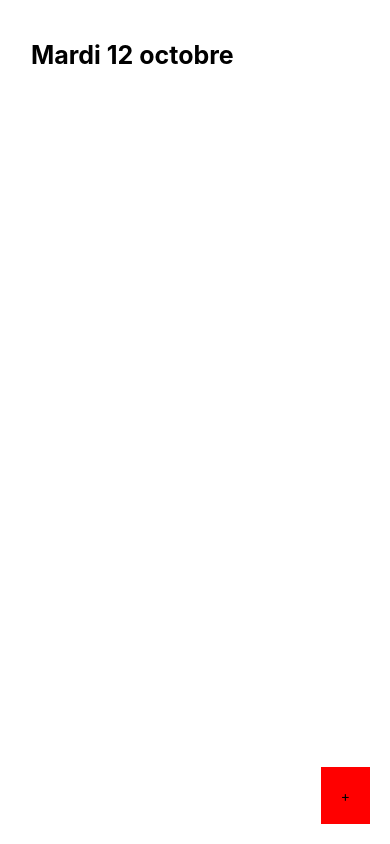
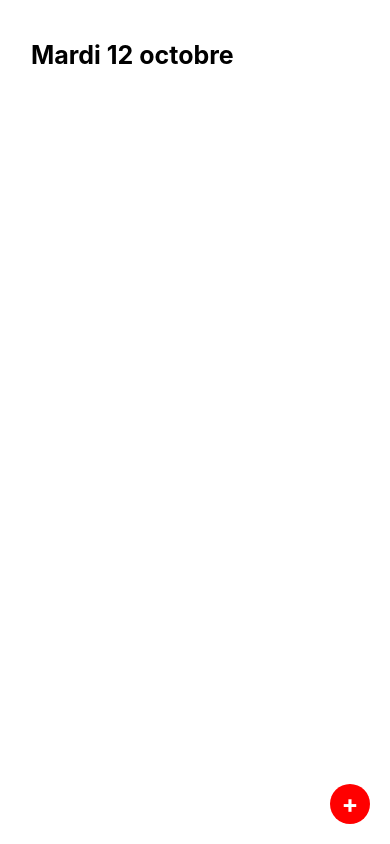
Before and after one commit to JulienMulle/todolist, a React Native app: screen / in a window 390 px wide. Built offline with nearby package versions, Linux system fonts and the light colour scheme.

Commit message:
dpl du bouton dans un component

```diff
--- /dev/null
+++ b/src/components/FloattingBtn/index.js
@@ -0,0 +1,32 @@
+import React from 'react';
+import { StyleSheet, Pressable, Text } from 'react-native';
+
+export default function FloatinBtn({toggle, isOpen}) {
+    return (
+         <Pressable
+            onPress={toggle}
+            style={styles.btn}
+            >
+                <Text style={styles.txt}>{isOpen ? "x" : "+"}</Text>
+        </Pressable>
+    )
+}
+
+const styles = StyleSheet.create({
+    btn:{
+        position:"absolute",
+        right:20,
+        bottom:20,
+        borderRadius:40,
+        height:40,
+        width:40,
+        justifyContent:'center',
+        backgroundColor:"red",
+    },
+    txt:{
+        textAlign:"center",
+        fontSize:25,
+        fontWeight:"bold",
+        color:"white"
+    }
+})
--- a/src/screens/tasks/index.js
+++ b/src/screens/tasks/index.js
@@ -1,9 +1,9 @@
 import React, {useState} from 'react';
-import { FlatList, StyleSheet, Pressable, Text } from 'react-native';
+import { FlatList } from 'react-native';
 import Header from '../../components/Header';
 import TaskForm from './TaskForm';
 import TaskTile from './TaskTile';
-import add_buton from '../../../assets/Icons/add_buton.png'
+import FloatinBtn from '../../components/FloattingBtn';
 
 export default function TaskScreen() {
     //state pour afficher le formulaire
@@ -79,26 +79,10 @@ export default function TaskScreen() {
             data={tasks}
             //si je n'ai pas d'id, j'utilise la fonction de keyExtractore qui va recevoir item qui a l'index du tableau, avec la methode toString, on aura un index unique parce que chaques index dans un tableau est unique
 
-            keyExtractor={(item, index) =>index.toString()}
+            keyExtractor={(_item, index) =>index.toString()}
             renderItem={renderItem}
             />
-            <Pressable
-            onPress={_toggleForm}
-            style={styles.btn}
-            >
-                <Text>{+isFormVisible ? "x" : "+"}</Text>
-            </Pressable>
+            <FloatinBtn toggle={_toggleForm} isOpen={isFormVisible}/>
         </>
     )
 }
-
-const styles = StyleSheet.create({
-    btn:{
-        position:"absolute",
-        right:20,
-        bottom:20,
-        padding:20,
-        backgroundColor:"red",
-    },
-
-})
```
